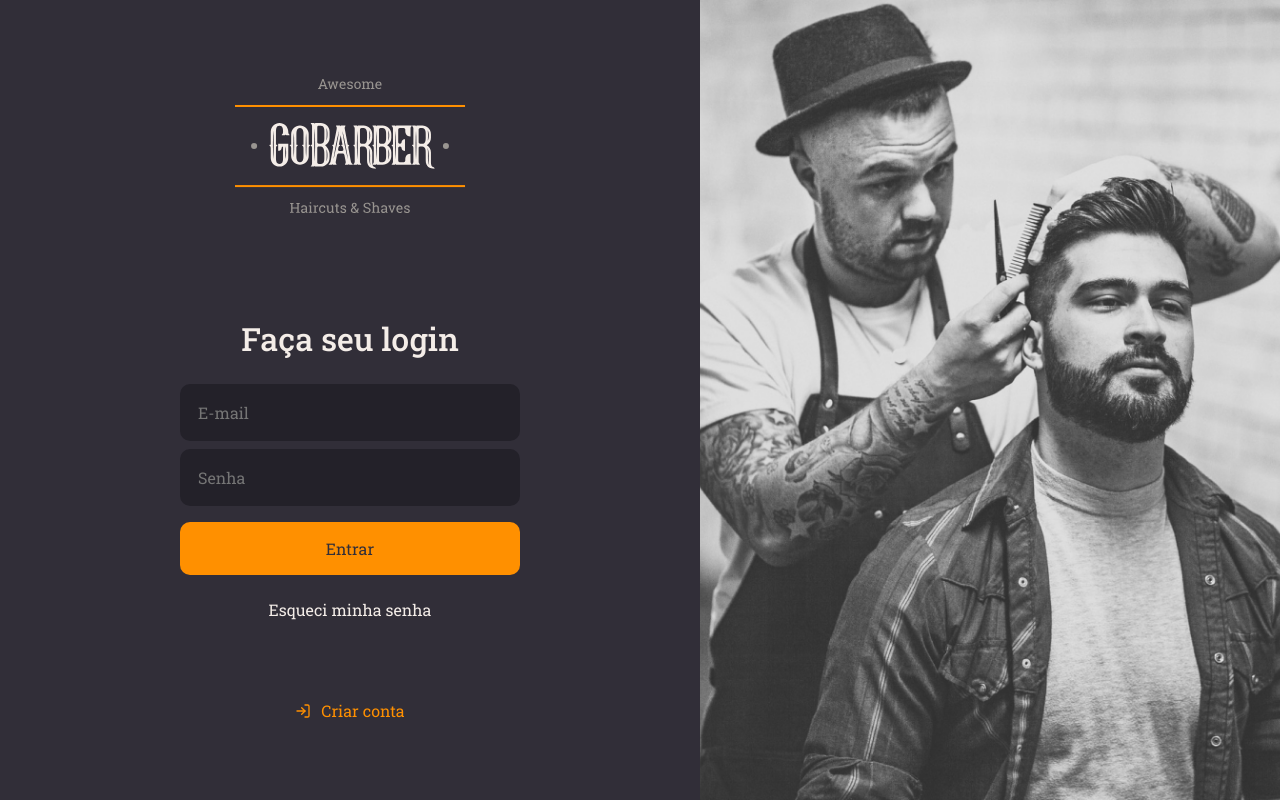
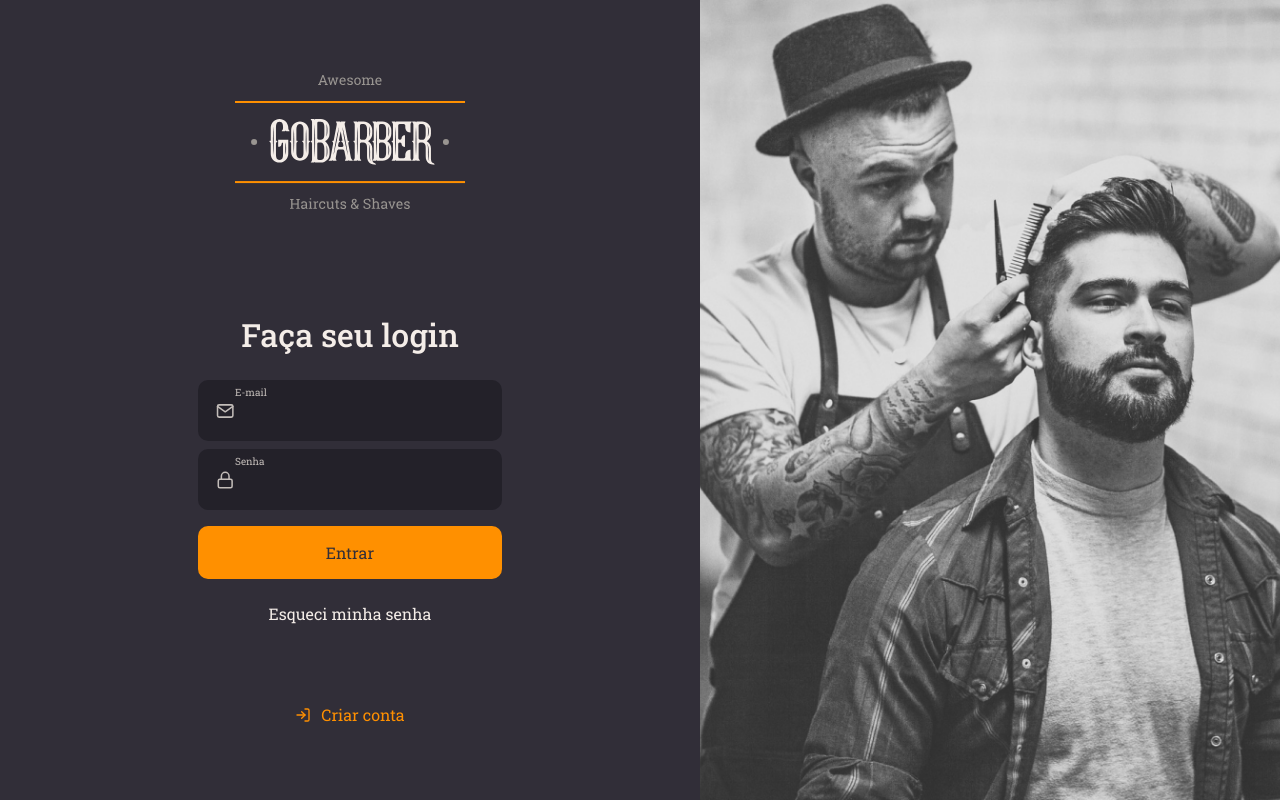
Before and after one commit to jardelbordignon/BootcampGoBarber, a React (Create React App) app in the folder web/: page / in a window 1280 px wide. Built offline with nearby package versions, Linux system fonts and the light colour scheme.

Commit message:
Isolating components

```diff
--- /dev/null
+++ b/web/src/components/Button/index.tsx
@@ -0,0 +1,13 @@
+import { ButtonHTMLAttributes } from 'react'
+
+import { Container } from './styles'
+
+type ButtonProps = ButtonHTMLAttributes<HTMLButtonElement>
+
+const Button: React.FC<ButtonProps> = ({ children, ...rest }) => (
+  <Container {...rest}>
+    {children}
+  </Container>
+)
+
+export default Button
--- /dev/null
+++ b/web/src/components/Button/styles.ts
@@ -0,0 +1,14 @@
+import styled from 'styled-components'
+import { shade } from 'polished'
+
+import theme from '../../styles/theme.json'
+
+export const Container = styled.button`
+  background: ${theme.colors.primary};
+  color: ${theme.colors.background};
+  margin-top: 16px;
+
+  &:hover {
+    background: ${shade(0.2, theme.colors.primary)};
+  }
+`
--- /dev/null
+++ b/web/src/components/Input/index.tsx
@@ -0,0 +1,19 @@
+import { InputHTMLAttributes } from 'react'
+import { IconBaseProps } from 'react-icons'
+
+import { Container } from './styles'
+
+interface InputProps extends InputHTMLAttributes<HTMLInputElement> {
+  name: string // possui todos os atributos de um input porém o nome é obrigatório
+  icon: React.ComponentType<IconBaseProps>
+}
+
+const Input: React.FC<InputProps> = ({ icon: Icon, ...rest }) => (
+  <Container>
+    { Icon && <Icon size={20} /> }
+    <input {...rest} placeholder='' />
+    <span>{rest.placeholder}</span>
+  </Container>
+)
+
+export default Input
--- /dev/null
+++ b/web/src/components/Input/styles.ts
@@ -0,0 +1,45 @@
+import styled from 'styled-components'
+import { shade } from 'polished'
+
+import theme from '../../styles/theme.json'
+
+export const Container = styled.div`
+  background: ${theme.colors.secondary};
+
+  border: 2px solid transparent;
+  border-radius: 10px;
+  padding: 0 16px;
+  width: 100%;
+  display: flex;
+  align-items: center;
+  position: relative;
+
+  & + div {
+    margin-top: 8px;
+  }
+
+  svg {
+    color: ${shade(0.2, theme.colors.white)};
+  }
+
+  input {
+    color: ${theme.colors.white};
+    background: transparent;
+
+    &::placeholder { color: ${shade(0.2, theme.colors.white)}; }
+  }
+
+  span {
+    color: ${shade(0.2, theme.colors.white)};
+    display: block;
+    position: absolute;
+
+    //left: 50px;
+
+    top: 4px;
+    left: 35px;
+    font-size: 1rem;
+  }
+
+
+`
--- a/web/src/pages/SignIn/index.tsx
+++ b/web/src/pages/SignIn/index.tsx
@@ -1,6 +1,9 @@
-import { FiLogIn } from 'react-icons/fi'
+import { FiLogIn, FiMail, FiLock } from 'react-icons/fi'
 
 import logo from '../../assets/logo.svg'
+
+import Button from '../../components/Button'
+import Input from '../../components/Input'
 
 import { Container, Content, Background } from './styles'
 
@@ -12,9 +15,9 @@ const SignIn: React.FC = () => (
       <form>
         <h1>Faça seu login</h1>
 
-        <input placeholder='E-mail' />
-        <input placeholder='Senha' type='password' />
-        <button>Entrar</button>
+        <Input name='email' icon={FiMail} placeholder='E-mail' />
+        <Input name='password' icon={FiLock} placeholder='Senha' type='password' />
+        <Button>Entrar</Button>
 
         <a href='forgot'>Esqueci minha senha</a>
       </form>
--- a/web/src/pages/SignIn/styles.ts
+++ b/web/src/pages/SignIn/styles.ts
@@ -29,27 +29,6 @@ export const Content = styled.div`
       margin: 24px;
     }
 
-    input {
-      background: ${theme.colors.secondary};
-      color: ${theme.colors.white};
-
-      //&::placeholder { color: ${theme.colors.primary}; }
-
-      & + input {
-        margin-top: 8px;
-      }
-    }
-
-    button {
-      background: ${theme.colors.primary};
-      color: ${theme.colors.background};
-      margin-top: 16px;
-
-      &:hover {
-        background: ${shade(0.2, theme.colors.primary)};
-      }
-    }
-
     a {
       color: ${theme.colors.white};
       margin-top: 24px;
```
Also changed, not shown: web/.eslintrc.json.
